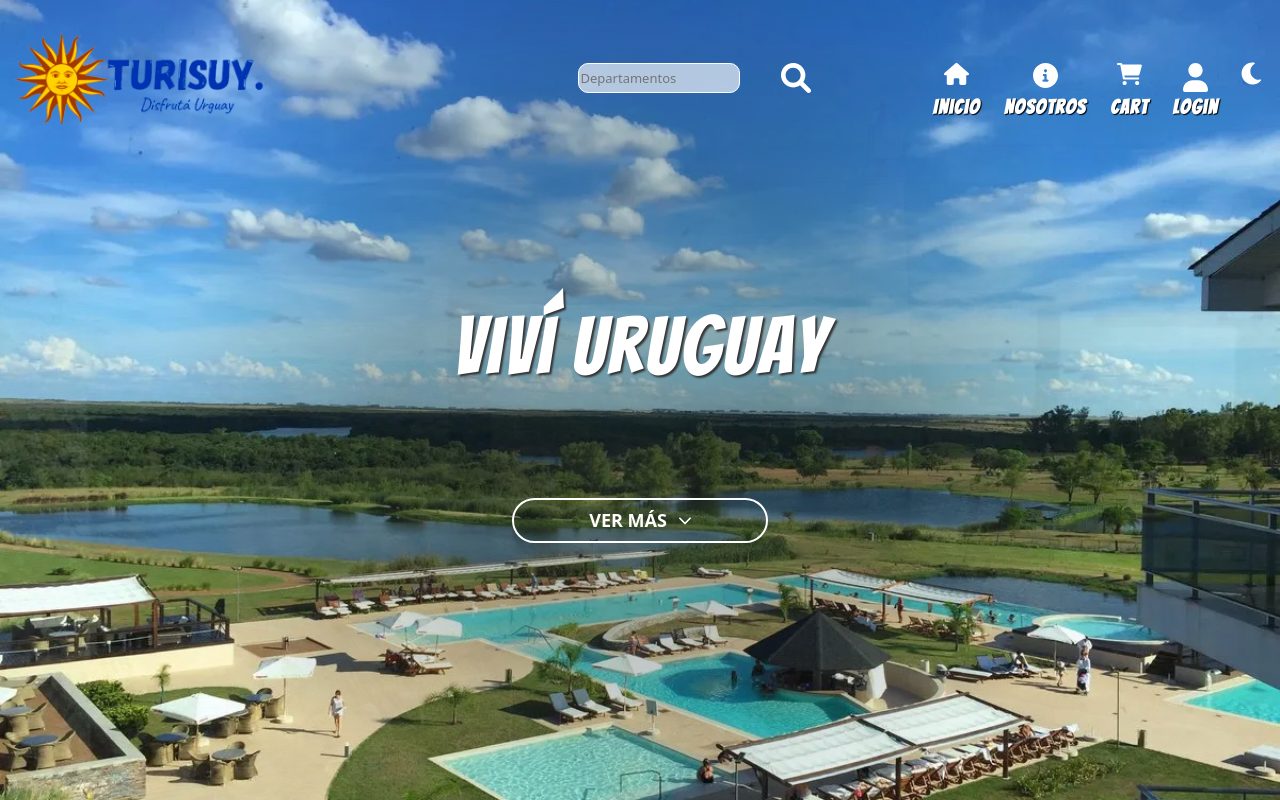
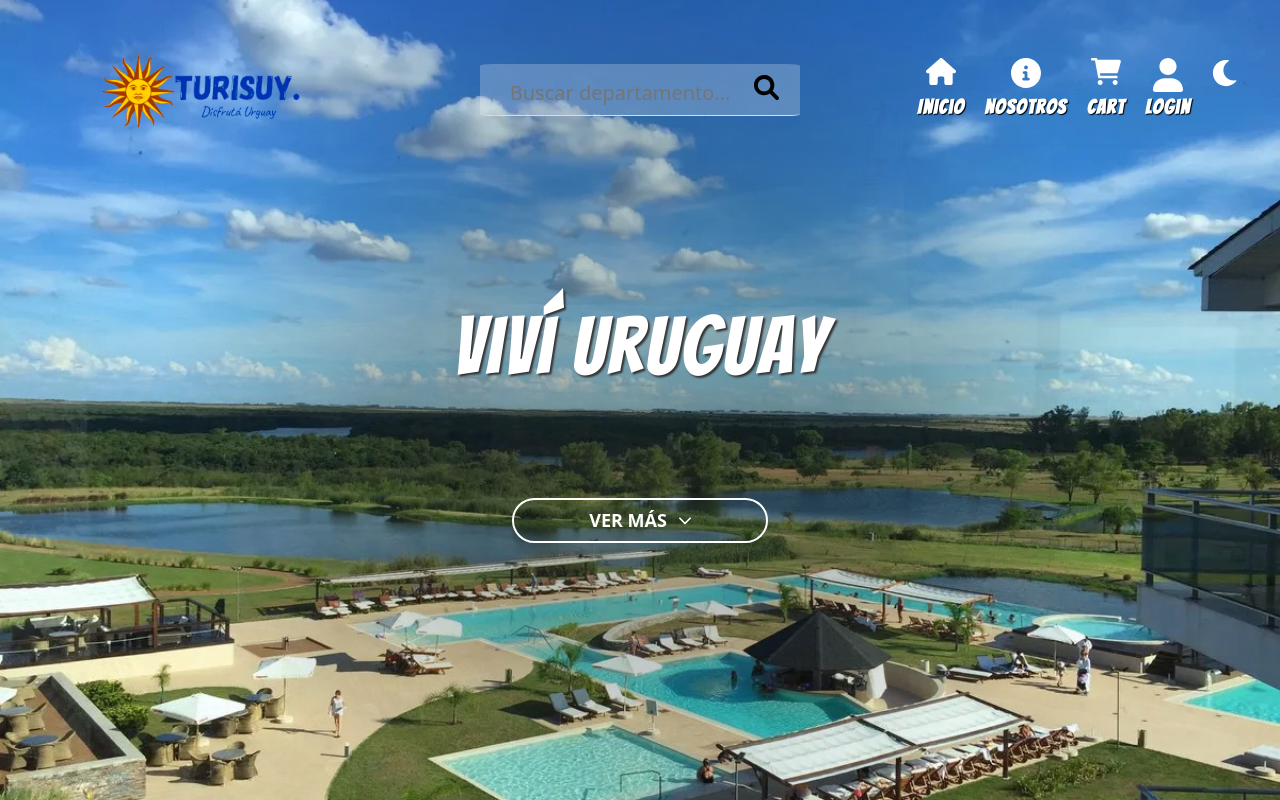
Before and after one commit to Exeq10/Turisuy, a website: page index.html in a window 1280 px wide. Shown: the top 800 px of the page. Drawn offline with nearby package versions, Linux system fonts and the light colour scheme; some packages are replaced by stand-ins of ours; a script that the page names is missing.

Commit message:
nav styles

```diff
--- a/index.html
+++ b/index.html
@@ -10,11 +10,11 @@
   <link rel="preconnect" href="https://fonts.gstatic.com" crossorigin />
 
   <link href="https://fonts.googleapis.com/css2?family=Bangers&family=Caveat&display=swap" rel="stylesheet" />
-  <link rel="preconnect" href="https://fonts.googleapis.com">
-  <link rel="preconnect" href="https://fonts.gstatic.com" crossorigin>
-  <link rel="preconnect" href="https://fonts.googleapis.com">
-  <link rel="preconnect" href="https://fonts.gstatic.com" crossorigin>
-  <link href="https://fonts.googleapis.com/css2?family=Roboto&display=swap" rel="stylesheet">
+  <link rel="preconnect" href="https://fonts.googleapis.com" />
+  <link rel="preconnect" href="https://fonts.gstatic.com" crossorigin />
+  <link rel="preconnect" href="https://fonts.googleapis.com" />
+  <link rel="preconnect" href="https://fonts.gstatic.com" crossorigin />
+  <link href="https://fonts.googleapis.com/css2?family=Roboto&display=swap" rel="stylesheet" />
   <link rel="stylesheet" href="https://cdnjs.cloudflare.com/ajax/libs/animate.css/4.1.1/animate.min.css" />
 
   <link href="https://cdn.jsdelivr.net/npm/bootstrap@5.0.2/dist/css/bootstrap.min.css" rel="stylesheet"
@@ -28,12 +28,62 @@
 
 <body>
   <a id="top"></a>
+
+  <header class="header">
+    <div class="container">
+      <div class="navbar">
+        <div class="nav-logo">
+          <a href="index.html" class="logo">
+            <img class="logo" src="build/img/Uruguay.png" alt="logo" />
+          </a>
+        </div>
+
+        <div class="search">
+          <input type="text" placeholder="Buscar departamento..." autofocus required>
+          <button class="button-search" type="submit" onclick="buscar()"><img class="search-icon"
+              src="build/img/magnifying-glass-solid.svg" alt="" /></button>
+        </div>
+        <!-- <div class="search">
+          <input type="text" placeholder="Departamentos" id="search" name="destino" />
+          <button class="button-search" onclick="buscar()">
+            <img class="link-icon" src="build/img/magnifying-glass-solid.svg" alt="" />
+          </button>
+        </div> -->
+
+        <nav class="nav">
+          <ul>
+            <li class="item">
+              <img class="link-icon" src="build/img/house-solid.svg" alt="" />
+              <a href="/">Inicio</a>
+            </li>
+            <li class="item">
+              <img class="link-icon" src="build/img/circle-info-solid.svg" alt="" /><a
+                href="/nosotros.html">Nosotros</a>
+            </li>
+            <li class="item">
+              <img class="link-icon" src="build/img/cart-shopping-solid.svg" alt="" /><a href="">Cart</a>
+            </li>
+            <li class="item">
+              <img class="link-icon" src="build/img/user-solid.svg" alt="" /><a href="">Login</a>
+            </li>
+
+            <li>
+              <img class="dark-mode link-icon" id="theme" src="build/img/moon-solid.svg" alt="" />
+            </li>
+          </ul>
+        </nav>
+      </div>
+    </div>
+  </header>
+  <!--
   <header class="header animate__animated animate__bounceIn" id="scolor">
+
+    <div class="headerContainer">
+      <div class="logo" id="logo">
         <a href="/">
-      <div class="logo" id="logo">
-        <img src="build/img/Uruguay.png" alt="logo" />
+          <img class="logo" src="build/img/Uruguay.png" alt="logo" />
+        </a>
       </div>
-    </a>
 
       <div class="search">
         <input type="text" placeholder="Departamentos" id="search" name="destino" />
@@ -45,7 +95,8 @@
       <nav class="nav">
         <ul>
           <li class="item">
-          <img src="build/img/house-solid.svg" alt="" /><a href="/">Inicio </a>
+            <img src="build/img/house-solid.svg" alt="" />
+            <a href="/">Inicio</a>
           </li>
           <li class="item">
             <img src="build/img/circle-info-solid.svg" alt="" /><a href="/nosotros.html">Nosotros</a>
@@ -58,14 +109,13 @@
           </li>
 
           <li>
-          <img class=" dark-mode" id="theme" src="build/img/moon-solid.svg" alt="">
+            <img class="dark-mode" id="theme" src="build/img/moon-solid.svg" alt="" />
           </li>
-
         </ul>
-
-
       </nav>
+    </div>
   </header>
+ -->
   <!-- Primer seccion  -->
   <section class="bg-presentation">
     <div class="p-overlay">
@@ -86,7 +136,9 @@
   <a id="about"></a>
   <section class="info-home">
     <div class="info">
-      <h3 class="gray-text  wow animate__animated animate__fadeIn">Conocé más sobre</h3>
+      <h3 class="gray-text wow animate__animated animate__fadeIn">
+        Conocé más sobre
+      </h3>
 
       <h2 class="subtitle wow animate__animated animate__fadeIn">Nosotros</h2>
 
@@ -105,11 +157,11 @@
     </div>
 
     <div class="info-image">
-      <div class="image-one wow animate__animated animate__fadeIn animate__delay-2s ">
+      <div class="image-one wow animate__animated animate__fadeIn animate__delay-2s">
         <img src="build/img/arapey.webp" alt="" />
       </div>
 
-      <div class="image-two  wow animate__animated animate__fadeIn animate__delay-1s">
+      <div class="image-two wow animate__animated animate__fadeIn animate__delay-1s">
         <img src="build/img/Quebrada de los Cuervos.webp" alt="" />
       </div>
     </div>
@@ -136,7 +188,7 @@
     <!-- Grid de servicios  -->
     <div class="grid_service">
       <!-- Card  -->
-      <div class="card-service wow animate__animated animate__fadeIn  ">
+      <div class="card-service wow animate__animated animate__fadeIn">
         <header class="header_card">
           <img src="build/img/bus-solid.svg" alt="" />
         </header>
@@ -201,9 +253,7 @@
   <h3 class="gray-text">Destinos más</h3>
   <h2 class="subtitle">Visitados</h2>
 
-  <section class="travels container" id="travels">
-
-  </section>
+  <section class="travels container" id="travels"></section>
   <!-- boton  -->
   <div class="btn-container container">
     <a href="/moreDestinos.html" class="btn-viewMore">
@@ -215,9 +265,7 @@
   <h3 class="gray-text">Descubri nuestro</h3>
   <h2 class="subtitle">Blog</h2>
 
-  <section class="blog" id="blog">
-
-  </section>
+  <section class="blog" id="blog"></section>
 
   <!-- boton  -->
   <div class="btn-container container">
@@ -225,7 +273,6 @@
       Nuestro Blog <img src="/build/img/chevron-right-solid.svg" alt="" /></a>
   </div>
   <!-- fin boton -->
-
 
   <footer class="footer wow animate__animated animate__fadeIn">
     <a href="/">
--- a/src/scss/layout/_header.scss
+++ b/src/scss/layout/_header.scss
@@ -1,39 +1,91 @@
-
 @use'../base/mixins' as m;
 @use'../base/variables' as v;
 
-.header{
+html {
+    box-sizing: border-box;
+}
+
+*,
+*:before,
+*:after {
+    box-sizing: inherit;
+}
+
+.container {
     width: 100%;
+}
+
+.header {
+    background-size: cover;
+    background-repeat: no-repeat;
+    background-position: center center;
+    z-index: 10;
+    position: absolute;
+    top: 0;
+    left: 0;
+    right: 0;
+    bottom: 0;
+    margin: auto;
+    min-width: 100%;
+}
+
+.header-text {
+    text-align: center;
+    color: var(--white);
+    margin-top: 5rem;
+}
+
+@media (min-width: 768px) {
+    .header-text {
+        margin-top: 9rem;
+    }
+}
+
+.navbar {
+    padding-top: 4rem;
+}
+
+@media (min-width: 768px) {
+    .navbar {
+        min-width: 100%;
         display: flex;
-
-    flex-direction: column;
         justify-content: space-between;
         align-items: center;
-    padding: 1.5rem;
-    position: absolute;
-
-
-    z-index: 10;
-    top: 0;
-
-
-    @include m.tablet {
-        flex-direction: row
-
-
-
+        flex-wrap: nowrap;
+    }
 }
 
+.nav-logo{
+    width: 323px;
+}
 
+.logo {
+    margin:auto;
+}
 
+@media (min-width: 768px) {
+    .nav {
+        display: flex;
+        gap: 2rem;
+    }
+}
 
-    .nav{
+.nav-link {
+    display: block;
+    text-align: center;
+    font-size: 1.8rem;
+    color: var(--white);
+}
 
+.logo {
+    width: 20rem
+}
 
+.link-icon {
+    width: 3rem;
+}
 
-
-        margin-top: 3rem;
-        ul{
+ul {
     display: flex;
     gap: 2rem;
 
@@ -51,7 +103,7 @@
     }
 
 
-            li{
+    li {
         font-size: 2rem;
 
         display: flex;
@@ -66,175 +118,52 @@
 
             color: rgba(255, 255, 255, 0.685);
         }
-                img{
+
+        img {
             width: 2.5rem;
             filter: invert(100%);
         }
 
-                a{
+        a {
             text-shadow: 1px 1px 1px black;
 
             font-weight: bold;
             color: white;
             font-family: v.$fuente2;
             letter-spacing: 1.3px;
-
-
-
-
         }
     }
 }
 
+.search {
+    display: inline;
+    padding: 10px 15px;
+    transition: background-color 0.5 ease-in-out;
+    border-bottom:1px solid rgb(219, 219, 219);
+    background-color:rgba(255, 255, 255, 0.233);
+    border-radius: 4%;
 
-    }
-
-
-}
-
-
-
-
-
-
-
-
-.logo{
-    width: 25rem;
-
-
-}
-
-
-/* buscador */
-
-.search{
-
-
-    width: 95%;
-
-    display: flex;
-
-    @include m.tablet {
-
-        width: 40%;
+    input {
+        border: 0;
         background-color: transparent;
-        display: flex;
-        justify-content: center;
-        align-items: center;
-        gap: 2rem;
-        margin-left: 25%;
-
-    }
-
-
-    input{
-        height: 3rem;
-        width: 100%;
-        border-radius: 1rem;
-        background-color: rgba(255, 255, 255, 0.644);
-        border: white 1px solid ;
-        font-size: 1.3rem;
-
-        &:focus{
-            outline-color: white;
-        }
-    }
-    button{
-        width: 40%;
-        height: 3rem;
-        display: flex;
-        align-items: center;
-        justify-content: center;
-        border: none;
-        border-radius: 1rem;
-
-        background-color: transparent;
-        margin-right: 10rem;
-
-
-        &:focus{
+        width: 250px;
+        text-align: center;
+        font-size: 2rem;
+        &:focus {
+            // Unsure how to fix this...
             outline: none;
-        }
-
-        &:hover img{
-
-            transform: scale(1.3);
-
-
-        }
-
-
-        img{
-            width: 3rem;
-            filter: invert(100%);
-            transition: all 300ms ;
-        }
         }
     }
 
-
-/* enlaces navegacion */
-
-.item {
-    padding: 0.2rem;
-    color: #fff;
-    position: relative;
+    button,
+    i {
+        border: none;
+        background: none;
+        cursor: pointer;
     }
 
-.item:before {
-    position: absolute;
-    bottom: 0;
-    left: 0;
-    content: "";
-    display: block;
-    width: 0;
-    height: 3px;
-    background-color: #fff;
-    transition: all .3s;
+    .search-icon {
+        width: 2.5rem;
     }
 
-.item:hover:before {
-    width: 100%;
 }
-
-
-
-/* item blue */
-.item-blue {
-    padding: 0.2rem;
-    color: v.$color2;
-    position: relative;
-}
-
-.item-blue:before {
-    position: absolute;
-    bottom: 0;
-    left: 0;
-    content: "";
-    display: block;
-    width: 0;
-    height: 3px;
-    background-color: v.$color2;
-    transition: all .3s;
-}
-
-.item-blue:hover:before {
-    width: 100%;
-}
-
-
-
-
-.--ligth{
-    background: rgb(25,64,177);
-    background: linear-gradient(207deg, rgba(25,64,177,1) 39%, rgba(255,255,255,0.8830882694874825) 75%);
-    position: relative;
-}
-
-
-.--min{
-    width: 15rem;
-
-
-}
```
Also changed, not shown: build/css/app.css. Lines whose indentation alone changed are shown as unchanged.
